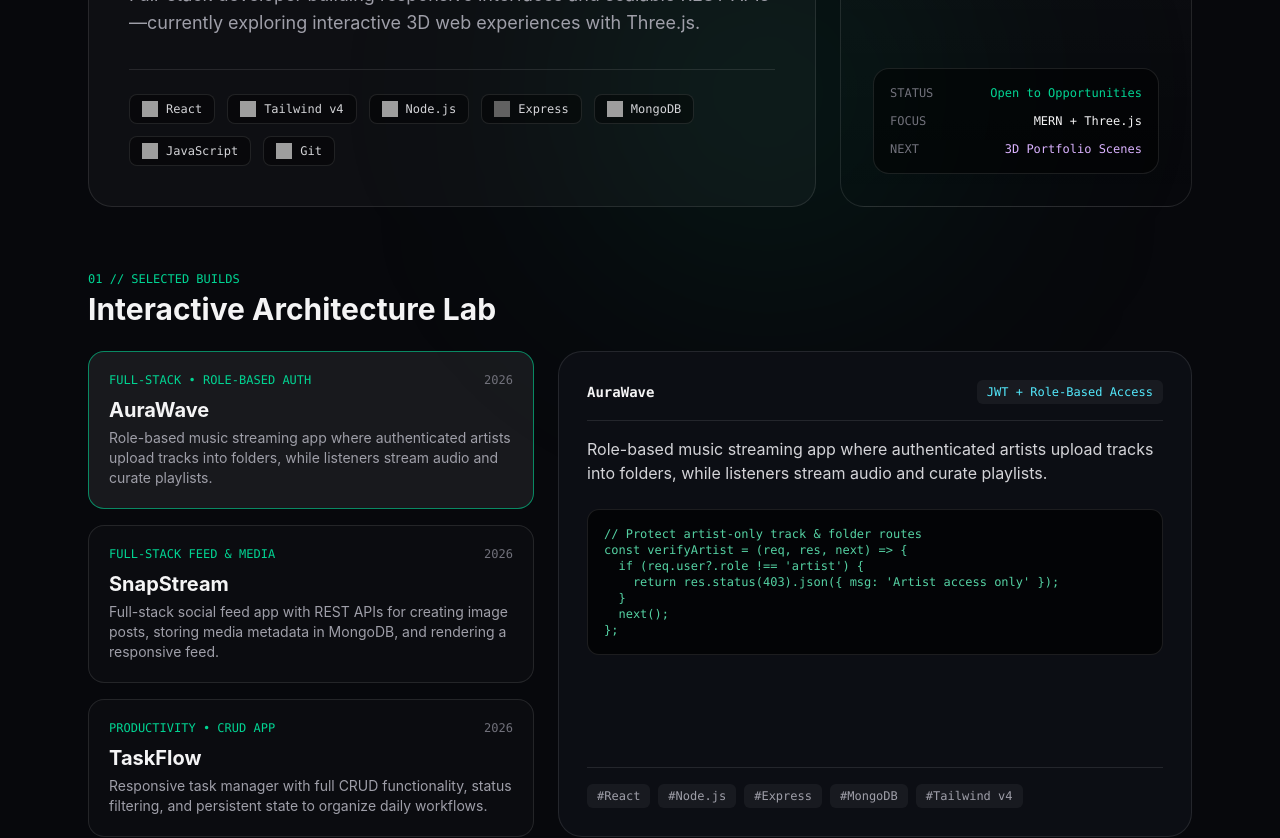
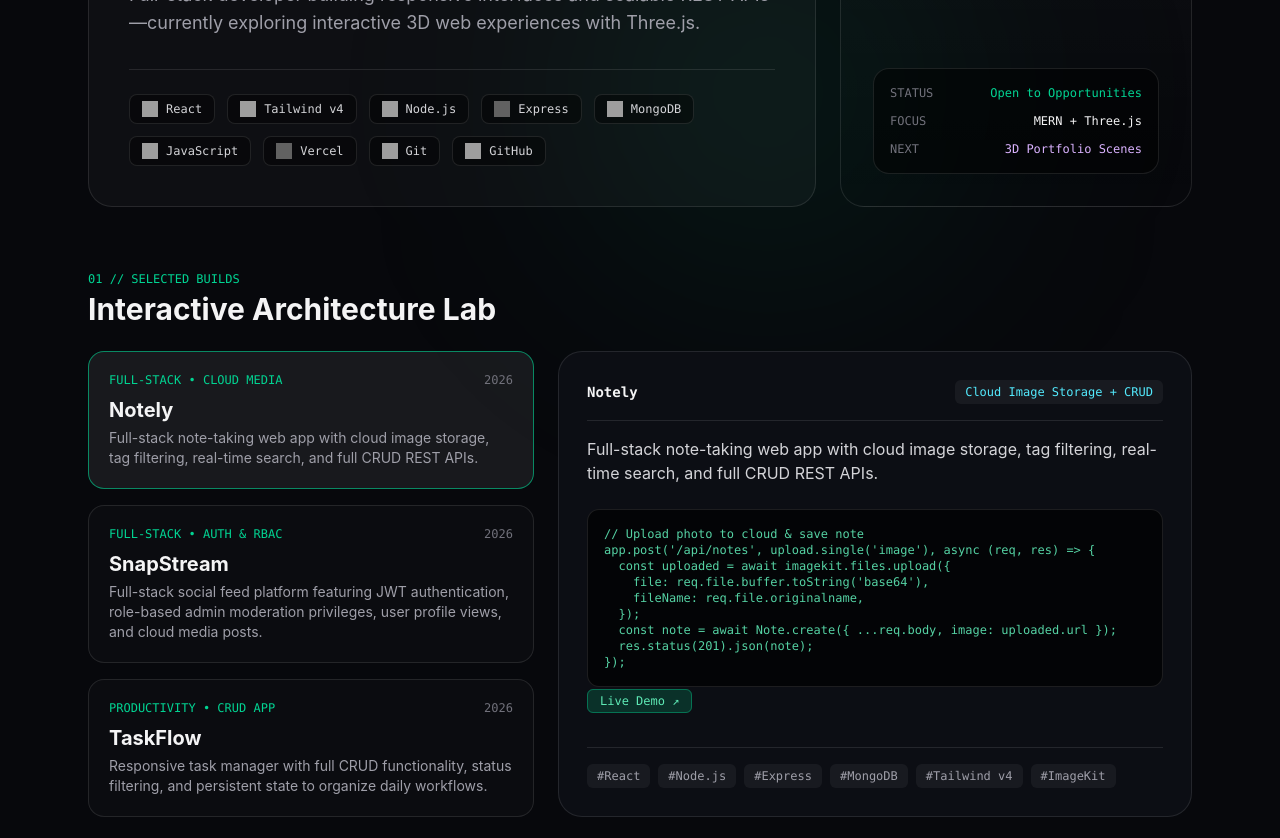
Before and after one commit to amit1259ad25-alt/portfolio, a React app: page / in a window 1280 px wide. Shown: the part 500-1338 px from the top of the page. Built offline with nearby package versions, Linux system fonts and the light colour scheme; grey boxes are pictures that could not be loaded; the HTML template or start-up script is replaced by a standard one.

Commit message:
newVersion

```diff
--- a/src/App.jsx
+++ b/src/App.jsx
@@ -6,7 +6,7 @@ export default function App() {
   const [copied, setCopied] = useState(false);
 
   const handleCopyEmail = () => {
-    navigator.clipboard.writeText("amit.dev@example.com");
+    navigator.clipboard.writeText("amit1259ad26@gmail.com");
     setCopied(true);
     setTimeout(() => setCopied(false), 2000);
   };
@@ -24,7 +24,7 @@ export default function App() {
             <span className="h-3 w-3 rounded-full bg-emerald-500 animate-pulse" />
             <span className="font-mono text-sm tracking-wider text-zinc-400">
               AMIT_SHAH //{" "}
-              <span className="text-zinc-200">BUILD_IN_PUBLIC</span>
+              <span className="text-zinc-200">UNDERGRAD_MANIT_CSE'30</span>
             </span>
           </div>
           <div className="flex items-center gap-4 text-sm font-mono">
@@ -160,6 +160,16 @@ export default function App() {
                     <code>{activeProject.codeSnippet}</code>
                   </pre>
                 </div>
+                {activeProject.url && (
+                  <a
+                    href={activeProject.url}
+                    target="_blank"
+                    rel="noopener noreferrer"
+                    className="rounded-md bg-emerald-500/20 border border-emerald-400/40 px-3 py-1 font-mono text-xs font-medium text-emerald-300 hover:bg-emerald-500/30 transition"
+                  >
+                    Live Demo ↗
+                  </a>
+                )}
               </div>
               <div className="mt-6 flex flex-wrap gap-2 pt-4 border-t border-white/10">
                 {activeProject.stack.map((item) => (
--- a/src/data.jsx
+++ b/src/data.jsx
@@ -1,88 +1,124 @@
 export const PROJECTS = [
   {
-    id: 'aurawave',
-    title: 'AuraWave',
-    tag: 'FULL-STACK • ROLE-BASED AUTH',
-    year: '2026',
-    summary: 'Role-based music streaming app where authenticated artists upload tracks into folders, while listeners stream audio and curate playlists.',
-    stack: ['React', 'Node.js', 'Express', 'MongoDB', 'Tailwind v4'],
-    metrics: 'JWT + Role-Based Access',
-    accent: 'from-emerald-400 to-cyan-500',
-    codeSnippet: `// Protect artist-only track & folder routes
-const verifyArtist = (req, res, next) => {
-  if (req.user?.role !== 'artist') {
-    return res.status(403).json({ msg: 'Artist access only' });
+    id: "notely",
+    title: "Notely",
+    tag: "FULL-STACK • CLOUD MEDIA",
+    year: "2026",
+    summary:
+      "Full-stack note-taking web app with cloud image storage, tag filtering, real-time search, and full CRUD REST APIs.",
+    stack: [
+      "React",
+      "Node.js",
+      "Express",
+      "MongoDB",
+      "Tailwind v4",
+      "ImageKit",
+    ],
+    metrics: "Cloud Image Storage + CRUD",
+    accent: "from-indigo-400 to-cyan-400",
+    codeSnippet: `// Upload photo to cloud & save note
+app.post('/api/notes', upload.single('image'), async (req, res) => {
+  const uploaded = await imagekit.files.upload({
+    file: req.file.buffer.toString('base64'),
+    fileName: req.file.originalname,
+  });
+  const note = await Note.create({ ...req.body, image: uploaded.url });
+  res.status(201).json(note);
+});`,
+    url: "https://notes-sigma-liard.vercel.app/",
+  },
+
+  {
+    id: "snapstream",
+    title: "SnapStream",
+    tag: "FULL-STACK • AUTH & RBAC",
+    year: "2026",
+    summary:
+      "Full-stack social feed platform featuring JWT authentication, role-based admin moderation privileges, user profile views, and cloud media posts.",
+    stack: ["React", "Node.js", "Express", "MongoDB", "JWT", "Tailwind v4"],
+    metrics: "Auth + Admin RBAC + Profiles",
+    accent: "from-purple-400 to-pink-500",
+    codeSnippet: `// Verify JWT & enforce admin role privileges
+const verifyAdmin = (req, res, next) => {
+  if (!req.user || req.user.role !== 'admin') {
+    return res.status(403).json({ msg: 'Admin privileges required' });
   }
   next();
-};`
+};`,
+    url: "https://snapshot-puce.vercel.app/feed",
   },
   {
-    id: 'snapstream',
-    title: 'SnapStream',
-    tag: 'FULL-STACK FEED & MEDIA',
-    year: '2026',
-    summary: 'Full-stack social feed app with REST APIs for creating image posts, storing media metadata in MongoDB, and rendering a responsive feed.',
-    stack: ['React', 'Node.js', 'Express', 'MongoDB', 'Tailwind v4'],
-    metrics: 'Dynamic Post & Feed UI',
-    accent: 'from-purple-400 to-pink-500',
-    codeSnippet: `// Create and prepend a new post to the feed
-const handleCreatePost = async (formData) => {
-  const res = await api.post('/posts', formData);
-  setPosts((prev) => [res.data, ...prev]);
-};`
-  },
-  {
-    id: 'taskflow',
-    title: 'TaskFlow',
-    tag: 'PRODUCTIVITY • CRUD APP',
-    year: '2026',
-    summary: 'Responsive task manager with full CRUD functionality, status filtering, and persistent state to organize daily workflows.',
-    stack: ['React', 'JavaScript', 'Tailwind v4', 'LocalStorage'],
-    metrics: 'Instant CRUD & Filters',
-    accent: 'from-amber-400 to-orange-500',
+    id: "taskflow",
+    title: "TaskFlow",
+    tag: "PRODUCTIVITY • CRUD APP",
+    year: "2026",
+    summary:
+      "Responsive task manager with full CRUD functionality, status filtering, and persistent state to organize daily workflows.",
+    stack: ["React", "JavaScript", "Tailwind v4", "LocalStorage"],
+    metrics: "Instant CRUD & Filters",
+    accent: "from-amber-400 to-orange-500",
     codeSnippet: `// Toggle task completion state
 const toggleTodo = (id) => {
   setTodos((prev) =>
     prev.map((t) => (t.id === id ? { ...t, done: !t.done } : t))
   );
-};`
-  }
+};`,
+    url: "https://todo-list-two-peach-54.vercel.app/",
+  },
 ];
 
 export const TECH_STACK = [
   {
-    name: 'React',
-    icon: 'https://jsdelivr.net',
+    name: "React",
+    icon: "https://encrypted-tbn0.gstatic.com/images?q=tbn:ANd9GcSoTFseP-zhD5cVPLpoKWtHrUDoiJgvWyhuDCc-UOUR1g&s=10",
   },
   {
-    name: 'Tailwind v4',
-    icon: 'https://jsdelivr.net',
+    name: "Tailwind v4",
+    icon: "https://encrypted-tbn0.gstatic.com/images?q=tbn:ANd9GcTgl8QG2TIZAHka4PrQkKysu3o33Ypk6S_MmAieypAROg&s=10",
   },
   {
-    name: 'Node.js',
-    icon: 'https://jsdelivr.net',
+    name: "Node.js",
+    icon: "https://encrypted-tbn0.gstatic.com/images?q=tbn:ANd9GcRyT4P4beIoYq7dEfzx7cvz42q8DpD2H6TAN3RemsiwzA&s=10",
   },
   {
-    name: 'Express',
-    icon: 'https://jsdelivr.net',
+    name: "Express",
+    icon: "https://encrypted-tbn0.gstatic.com/images?q=tbn:ANd9GcTvXyqM27GOXG04aEDZ32u_8JSyHNNyv3Yj5UTVO87fxg&s=10",
     invert: true,
   },
   {
-    name: 'MongoDB',
-    icon: 'https://jsdelivr.net',
+    name: "MongoDB",
+    icon: "https://encrypted-tbn0.gstatic.com/images?q=tbn:ANd9GcT4_o_eQbNq7D1j2de14dvHnlj2iSc1n8OazLl8wk-8Uw&s=10",
   },
   {
-    name: 'JavaScript',
-    icon: 'https://jsdelivr.net',
+    name: "JavaScript",
+    icon: "https://encrypted-tbn0.gstatic.com/images?q=tbn:ANd9GcSNjJRKdo0TEc1Xq_DYwRQjCnl0WQh5uuV905G-13vNxg&s=10",
   },
   {
-    name: 'Git',
-    icon: 'https://jsdelivr.net',
+    name: "Vercel",
+    icon: "https://encrypted-tbn0.gstatic.com/images?q=tbn:ANd9GcQG95LEDiNrXxAAjtwW2BG1XXBKTGKQ8oa8Ax0IYPcrKg&s=10",
+    invert: true,
+  },
+  {
+    name: "Git",
+    icon: "https://encrypted-tbn0.gstatic.com/images?q=tbn:ANd9GcRdbNTEUcu2m3s_XGQuNyVtGm5birJmQD5-xdTDvDJ5mg&s=10",
+  },
+  {
+    name: "GitHub",
+    icon: "https://encrypted-tbn0.gstatic.com/images?q=tbn:ANd9GcQwPs4aLjB6PrVFbGobXz0h7wluc7p07sCyaPnyTHvWSA&s=10",
   },
 ];
 
 export const LAB_LOGS = [
-  { date: 'NOV 2026', note: 'Building interactive 3D scenes, camera controls, and lighting in Three.js.' },
-  { date: 'OCT 2026', note: 'Refining mobile-first breakpoints and fluid responsive grid layouts.' },
-  { date: 'SEP 2026', note: 'Implemented JWT auth and role-based access control in Express & MongoDB.' }
+  {
+    date: "NOV 2026",
+    note: "Building interactive 3D scenes, camera controls, and lighting in Three.js.",
+  },
+  {
+    date: "OCT 2026",
+    note: "Refining mobile-first breakpoints and fluid responsive grid layouts.",
+  },
+  {
+    date: "SEP 2026",
+    note: "Implemented JWT auth and role-based access control in Express & MongoDB.",
+  },
 ];
```
